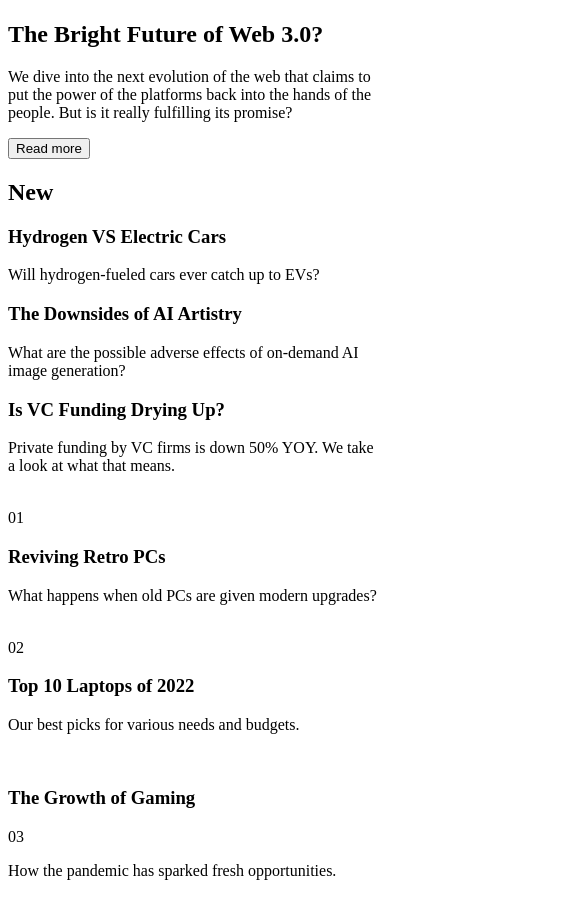
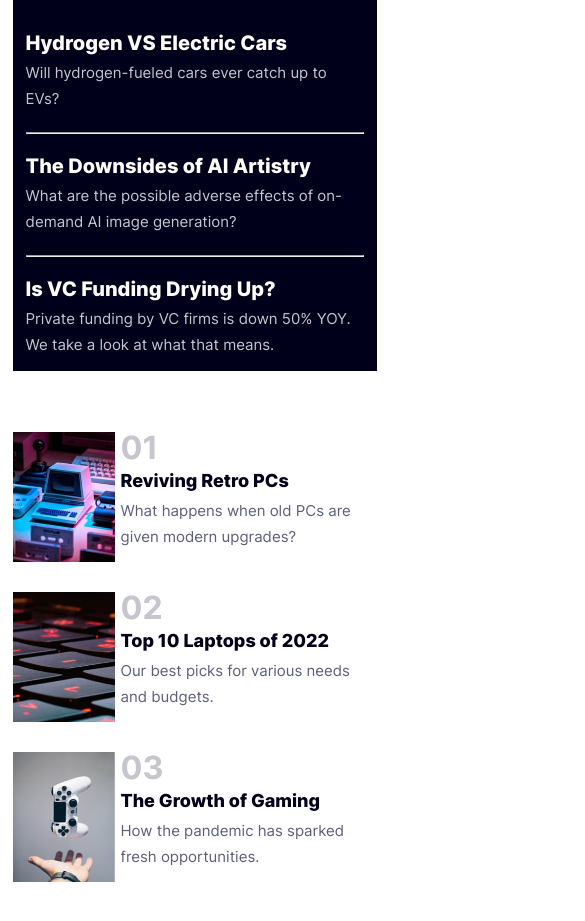
Before and after one commit to NavaMegalos/News-homepage-nava, a plain HTML site: page index.html in a window 390 px wide. Shown: the part 777-1698 px from the top of the page, 585 px wide, since content can reach past the window. Before the commit the page ends 1673 px from the top, so only its background shows below. Drawn offline with Linux system fonts and the light colour scheme.

Commit message:
Mobile first approach done

```diff
--- a/index.html
+++ b/index.html
@@ -12,80 +12,89 @@
       href="./assets/images/favicon-32x32.png"
     />
 
+    <link rel="stylesheet" href="./style.css">
     <title>Frontend Mentor | News homepage</title>
 
     </style>
   </head>
   <body>
-    <header class="app__header">
+    <header class="app__header flex">
       <img class="app__header-logo" src="./assets/images/logo.svg" alt="logo app" />
 
-      <ul class="nav">
+      <button class="btn-menu">
+        <img src="./assets/images/icon-menu.svg" width="40" height="17" alt="icon open menu">
+      </button>
+      <div class="menu bg-off-white">
+        <img class="close-menu" src="./assets/images/icon-menu-close.svg" width="30" height="30" alt="icon close menu">
+        <ul class="nav flex color-very-blue">
           <li class="nav-item">Home</li>
           <li class="nav-item">New</li>
           <li class="nav-item">Popular</li>
           <li class="nav-item">Trending</li>
           <li class="nav-item">Categories</li>
         </ul>
+      </div>
     </header>
 
     <main class="app__main">
       <section class="app__principal">
-        <img class="app__principal-img" src="./assets/images/image-web-3-desktop.jpg" alt="" />
-        <h1 class="app__principal-title">The Bright Future of Web 3.0?</h1>
+        <img class="app__principal-img" width="375" height="300" src="./assets/images/image-web-3-mobile.jpg" alt="" />
+        <h1 class="app__principal-title color-very-blue">The Bright Future of Web 3.0?</h1>
         <div class="app__principal-info">
           <p class="app__principal-description">
             We dive into the next evolution of the web that claims to put the
             power of the platforms back into the hands of the people. But is it
             really fulfilling its promise?
           </p>
-          <button class="btn">Read more</button>
+          <button class="btn color-off-white bg-red">Read more</button>
         </div>
       </section>
-      <aside class="app__aside">
-        <h2 class="app__aside-title">New</h2>
-        <div class="app__aside-item">
-          <h3 class="app__aside-item-title">Hydrogen VS Electric Cars</h3>
-          <p class="app__aside-item-description">Will hydrogen-fueled cars ever catch up to EVs?</p>
+      <aside class="app__aside bg-very-blue color-off-white flex">
+        <h2 class="app__aside-title color-orange">New</h2>
+        <div class="app__aside-item flex">
+          <h3 class="app__aside-item-title color-off-white">Hydrogen VS Electric Cars</h3>
+          <p class="app__aside-item-description color-grayish-blue">Will hydrogen-fueled cars ever catch up to EVs?</p>
         </div>
-        <div class="app__aside-item">
-          <h3 class="app__aside-item-title">The Downsides of AI Artistry</h3>
-          <p class="app__aside-item-description">
+        <hr>
+        <div class="app__aside-item flex">
+          <h3 class="app__aside-item-title color-off-white">The Downsides of AI Artistry</h3>
+          <p class="app__aside-item-description color-grayish-blue">
             What are the possible adverse effects of on-demand AI image
             generation?
           </p>
         </div>
-        <div class="app__aside-item">
-          <h3 class="app__aside-item-title">Is VC Funding Drying Up?</h3>
-          <p class="app__aside-item-description">
+        <hr>
+        <div class="app__aside-item flex">
+          <h3 class="app__aside-item-title color-off-white">Is VC Funding Drying Up?</h3>
+          <p class="app__aside-item-description color-grayish-blue">
             Private funding by VC firms is down 50% YOY. We take a look at what
             that means.
           </p>
         </div>
       </aside>
-      <section class="app__top-new">
-        <div class="app__top-new-item">
-          <img src="" alt="" />
-          <div>
-            <span>01</span>
-            <h3>Reviving Retro PCs</h3>
-            <p>What happens when old PCs are given modern upgrades?</p>
+      <section class="app__top-new flex">
+        <div class="app__top-new-item flex">
+          <img src="./assets/images/image-retro-pcs.jpg" width="125" height="130" alt="retro pcs" />
+          <div class="app__top-new-item-info-container flex">
+            <span class="number color-grayish-blue">01</span>
+            <h3 class="app__top-title color-very-blue">Reviving Retro PCs</h3>
+            <p class="app__top-description color-dark-blue">What happens when old PCs are given modern upgrades?</p>
           </div>
         </div>
-        <div class="app__top-new-item">
-          <img src="" alt="" />
-          <div>
-            <span>02</span>
-            <h3>Top 10 Laptops of 2022</h3>
-            <p>Our best picks for various needs and budgets.</p>
+        <div class="app__top-new-item flex">
+          <img src="./assets/images/image-top-laptops.jpg" width="125" height="130" alt="top laptops" />
+          <div class="app__top-new-item-info-container flex">
+            <span class="number color-grayish-blue">02</span>
+            <h3 class="app__top-title color-very-blue">Top 10 Laptops of 2022</h3>
+            <p class="app__top-description color-dark-blue">Our best picks for various needs and budgets.</p>
           </div>
         </div>
-        <div class="app__top-new-item">
-          <img src="" alt="" />
-          <div>
-            <h3>The Growth of Gaming</h3>
-            <span>03</span>
-            <p>How the pandemic has sparked fresh opportunities.</p>
+        <div class="app__top-new-item flex">
+          <img src="./assets/images/image-gaming-growth.jpg" width="125" height="130" alt="gaming growth" />
+          <div class="app__top-new-item-info-container flex">
+            <span class="number color-grayish-blue">03</span>
+            <h3 class="app__top-title color-very-blue">The Growth of Gaming</h3>
+            <p class="app__top-description color-dark-blue">How the pandemic has sparked fresh opportunities.</p>
           </div>
         </div>
       </section>
--- a/style.css
+++ b/style.css
@@ -1,3 +1,8 @@
+@font-face {
+  font-family: 'Inter';
+  src: url("./assets/fonts/Inter-VariableFont_slnt\,wght.ttf");
+}
+
 :root {
     /* PRIMARY COLORS */
     --clr-soft-orange: hsl(34, 77%, 52%);
@@ -10,11 +15,22 @@
     --clr-very-blue: hsl(240, 100%, 5%);
 
     /* TYPOGRAPHY */
-    --ff-inter:
-        url("./assets/fonts/Inter-VariableFont_slnt\,wght.ttf");
+    --ff-inter: 'Inter';
     --fw-400: 400;
     --fw-700: 700;
     --fw-800: 800;
+
+
+
+    --fs-heading-xs: 18px;
+    --fs-heading-s: 20px;
+    --fs-heading-l: 32px;
+    --fs-heading-xl: 40px;
+    --fs-heading-xxl: 56px;
+
+    --fs-body-s: 14px;
+    --fs-body-l: 15px;
+
 
     --font-family: var(--ff-inter);
 }
@@ -71,6 +87,10 @@
 .flex {
     display: flex;
     flex-wrap: wrap;
+}
+
+.flex-column {
+  flex-direction: column;
 }
 
 /* RESET */
@@ -133,3 +153,167 @@ select {
 
 
 /* STYLES */
+
+body {
+  font-family: var(--ff-inter);
+}
+
+.app__header {
+  align-items: center;
+  justify-content: space-between;
+  padding: 1.5rem .8rem;
+}
+
+/* NAV STYLES */
+
+.menu {
+  position: fixed;
+  inset: 0 0 0 30%;
+  padding: min(30vh, 10rem) 0;
+  display: none;
+}
+
+.menu .close-menu {
+  position: absolute;
+  top: 27px;
+  right: 20px;
+}
+
+.nav {
+  list-style: none;
+  flex-direction: column;
+  gap: 5px;
+  margin-left: 25px;
+  font-weight: var(--fw-800);
+}
+
+.nav-item {
+  margin: .5rem;
+  font-size: var(--fs-body-s);
+}
+
+.show {
+  display: inline-block;
+}
+
+/* ******* */
+
+.app__principal {
+  padding: 0 .8rem;
+}
+
+.app__principal-title {
+  font-size: var(--fs-heading-xl);
+  font-style: normal;
+  font-weight: var(--fw-800);
+  line-height: 40px;
+  margin: .8rem 0;
+}
+
+.app__principal-description {
+  font-size: var(--fs-body-l);
+  font-family: var(--ff-inter);
+  font-style: normal;
+  font-weight: var(--fw-400);
+  line-height: 26px;
+}
+
+.btn {
+  border: none;
+  font-size: var(--fs-body-s);
+  font-weight: var(--fw-700);
+  line-height: 24px;
+  letter-spacing: 4.375px;
+  text-transform: uppercase;
+  padding: .5rem 1.5rem;
+  margin: .8rem 0;
+}
+
+.btn-menu {
+  border: none;
+}
+
+.app__aside {
+  margin: 3rem .8rem;
+  padding: .8rem;
+  flex-direction: column;
+  gap: 20px;
+}
+
+.app__aside-title {
+  font-size: var(--fs-heading-l);
+  font-family: var(--ff-inter);
+  font-style: normal;
+  font-weight: var(--fw-700);
+  line-height: 32px;
+  margin: 1rem 0;
+}
+
+.app__aside-item {
+  flex-direction: column;
+  gap: 5px;
+}
+
+.app__aside-item-title {
+  font-size: var(--fs-heading-s);
+  font-family: var(--ff-inter);
+  font-style: normal;
+  font-weight: var(--fw-800);
+  line-height: 24px;
+}
+
+.app__aside-item-description {
+  font-size: var(--fs-body-l);
+  font-family: var(--ff-inter);
+  font-style: normal;
+  font-weight: var(--fw-400);
+  line-height: 26px;
+}
+
+.app__top-new {
+  flex-direction: column;
+  padding: .8rem;
+  gap: 30px;
+  margin: 2rem 0;
+}
+
+.app__top-new-item :first-child {
+  flex: .4;
+}
+
+.app__top-new-item :last-child {
+  flex: 1;
+}
+
+.app__top-new-item {
+  gap: 5px;
+}
+
+.app__top-new-item-info-container {
+  flex-direction: column;
+  gap: 5px;
+}
+
+.number {
+  font-size: var(--fs-heading-l);
+  font-family: var(--ff-inter);
+  font-style: normal;
+  font-weight: var(--fw-700);
+  line-height: 32px;
+}
+
+.app__top-title {
+  font-size: var(--fs-heading-xs);
+  font-family: var(--ff-inter);
+  font-style: normal;
+  font-weight: var(--fw-800);
+  line-height: 24px;
+}
+
+.app__top-description {
+  font-size: var(--fs-body-l);
+  font-family: var(--ff-inter);
+  font-style: normal;
+  font-weight: var(--fw-400);
+  line-height: 26px;
+}
```
Lines whose indentation alone changed are shown as unchanged.
